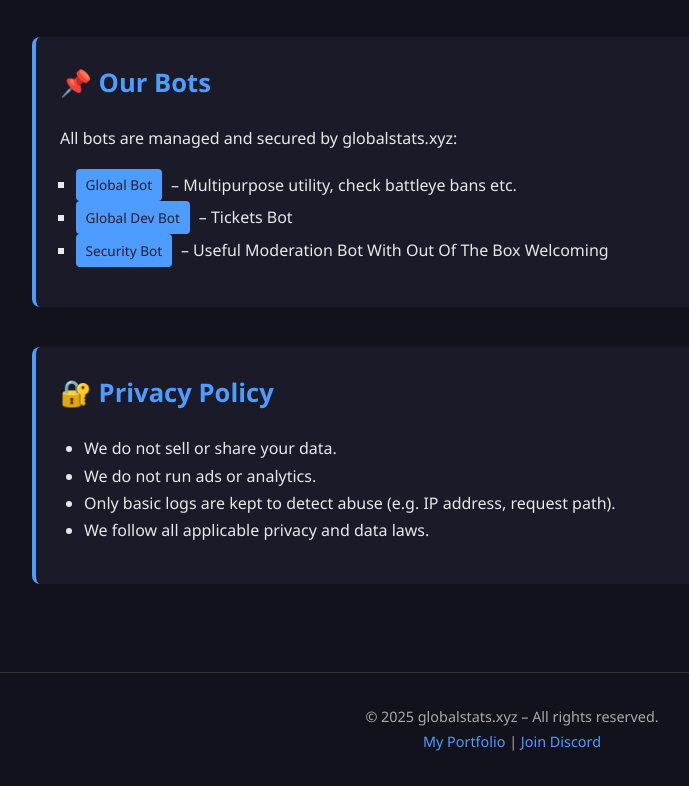
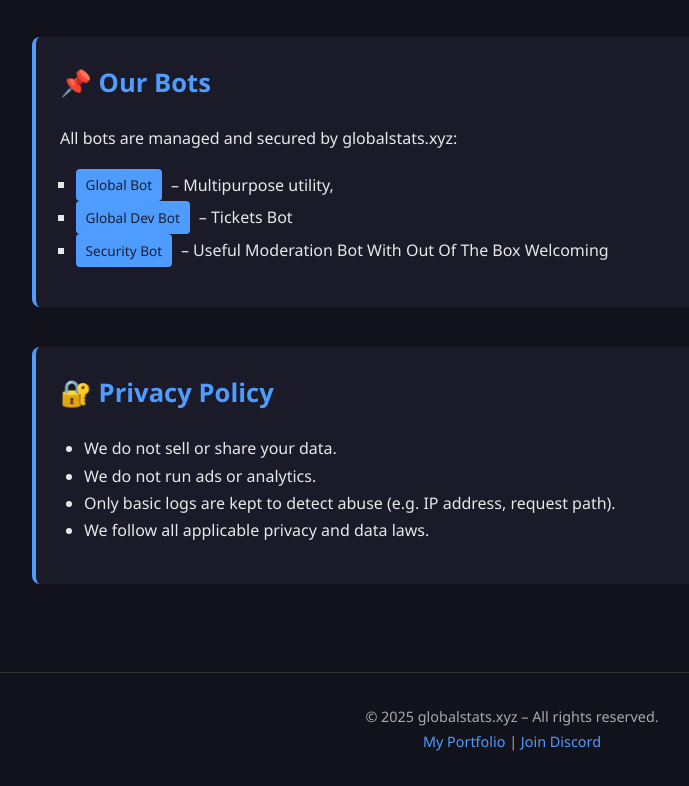
Before and after one commit to ynwsource/Dmca, a plain HTML site: page index.html in a window 1280 px wide. Shown: the part 1542-2328 px from the top of the page, without its empty margins (128-817 px from the left). Drawn offline with Linux system fonts and the light colour scheme.

Commit message:
Update index.html

```diff
--- a/index.html
+++ b/index.html
@@ -215,7 +215,7 @@
       <h2>📌 Our Bots</h2>
       <p>All bots are managed and secured by globalstats.xyz:</p>
       <ul class="bot-list">
-        <li><span class="tag">Global Bot</span> – Multipurpose utility, check battleye bans etc.</li>
+        <li><span class="tag">Global Bot</span> – Multipurpose utility,</li>
         <li><span class="tag">Global Dev Bot</span> – Tickets Bot</li>
         <li><span class="tag">Security Bot</span> – Useful Moderation Bot With Out Of The Box Welcoming</li>
       </ul>
```
